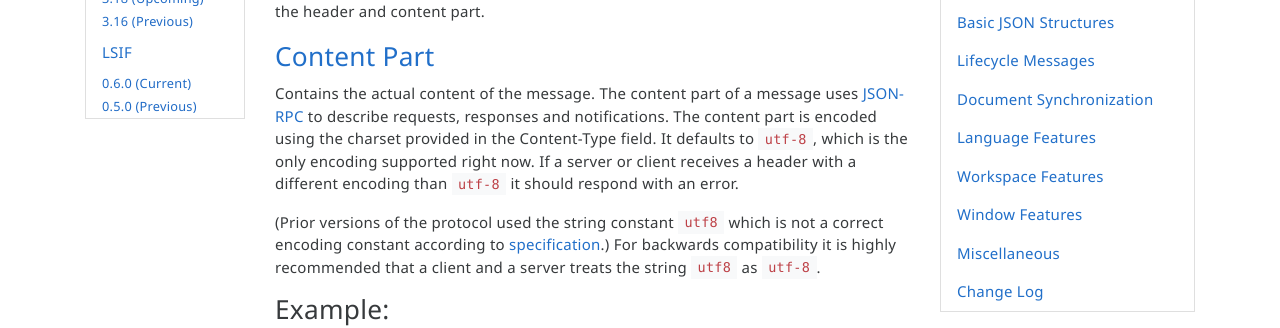
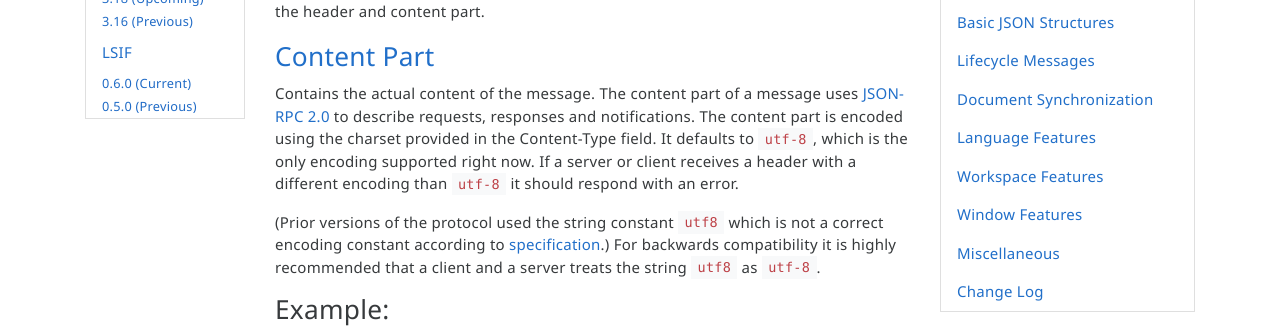
Before and after one commit to microsoft/language-server-protocol, a Jekyll site: the page built from _specifications/lsp/3.18/specification.md, in a window 1280 px wide and 900 px high, scrolled down 1030 px. Shown: the part 177-505 px from the top of the window. Built offline with Jekyll 4.4.1, drawn with Linux system fonts in a browser that asks for light colours; nearby versions of some CDN libraries; emoji names are drawn with the system emoji font; comment, search, counter and statistics services are not loaded.

Commit message:
Specify JSON-RPC version (#1650)
JSON-RPC has two version: 1.0 and 2.0. Be explicit about which version
is used for LSP.

```diff
--- a/_specifications/lsp/3.18/specification.md
+++ b/_specifications/lsp/3.18/specification.md
@@ -41,7 +41,7 @@ The header part is encoded using the 'ascii' encoding. This includes the '\r\n'
 
 ### <a href="#contentPart" name="contentPart" class="anchor"> Content Part </a>
 
-Contains the actual content of the message. The content part of a message uses [JSON-RPC](http://www.jsonrpc.org/) to describe requests, responses and notifications. The content part is encoded using the charset provided in the Content-Type field. It defaults to `utf-8`, which is the only encoding supported right now. If a server or client receives a header with a different encoding than `utf-8` it should respond with an error.
+Contains the actual content of the message. The content part of a message uses [JSON-RPC 2.0](https://www.jsonrpc.org/specification) to describe requests, responses and notifications. The content part is encoded using the charset provided in the Content-Type field. It defaults to `utf-8`, which is the only encoding supported right now. If a server or client receives a header with a different encoding than `utf-8` it should respond with an error.
 
 (Prior versions of the protocol used the string constant `utf8` which is not a correct encoding constant according to [specification](http://www.iana.org/assignments/character-sets/character-sets.xhtml).) For backwards compatibility it is highly recommended that a client and a server treats the string `utf8` as `utf-8`.
 
```
